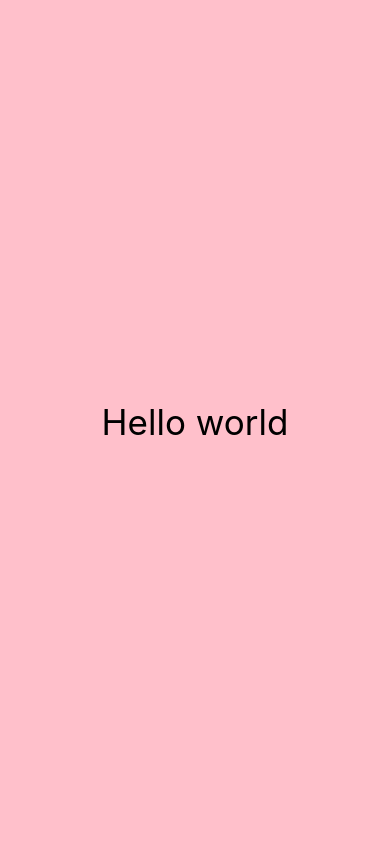
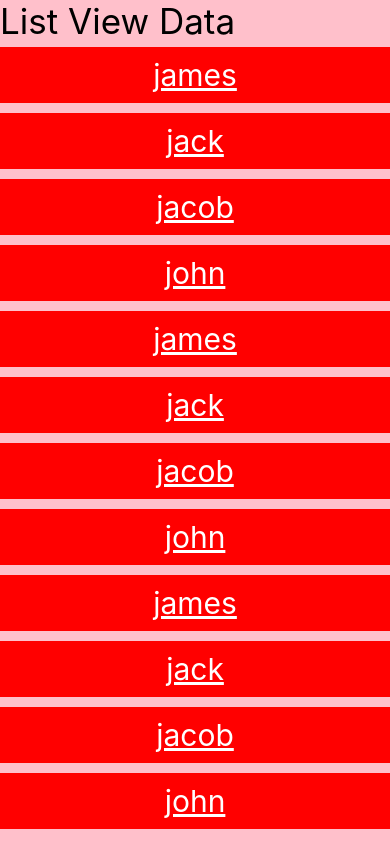
Before and after one commit to supolaris/ReactNative_Gelatin, a React Native app: screen / in a window 390 px wide. Built offline with nearby package versions, Linux system fonts and the light colour scheme.

Commit message:
update app.tsx
list view with scrollable and refresh control added

```diff
--- a/App.tsx
+++ b/App.tsx
@@ -1,10 +1,96 @@
-import {View, Text, StyleSheet} from "react-native";
+import { View, Text, StyleSheet, ScrollView, RefreshControl } from "react-native";
+import { useState } from "react";
 
 const App = () => {
-  return(
-    <View style={myStyle.container}>
-      <Text style ={myStyle.text}>Hello world</Text>
-    </View>
+
+
+  const [myList, setMyList] = useState(
+    [
+      {
+        id: '1',
+        name: 'james'
+      },
+      {
+        id: '2',
+        name: 'jack'
+      },
+      {
+        id: '3',
+        name: 'jacob'
+      },
+      {
+        id: '4',
+        name: 'john'
+      },
+      {
+        id: '5',
+        name: 'james'
+      },
+      {
+        id: '6',
+        name: 'jack'
+      },
+      {
+        id: '7',
+        name: 'jacob'
+      },
+      {
+        id: '8',
+        name: 'john'
+      },
+      {
+        id: '9',
+        name: 'james'
+      },
+      {
+        id: '10',
+        name: 'jack'
+      },
+      {
+        id: '11',
+        name: 'jacob'
+      },
+      {
+        id: '12',
+        name: 'john'
+      }
+
+    ]
+  )
+
+  const [refreshing, setRefreshing] = useState(false);
+
+  const onRefresh = () => {
+    setRefreshing(true);
+
+    setTimeout(() => {
+      setRefreshing(false);
+    }, 2000);
+  }
+
+  return (
+
+    <ScrollView
+      style={myStyle.container}
+      horizontal={false}
+
+      refreshControl={
+        <RefreshControl refreshing={refreshing} onRefresh={onRefresh} />
+    }
+    >
+      <Text style={myStyle.text}>List View Data</Text>
+      {
+        myList.map((item) => {
+          return (
+            <View key={item.id} style={myStyle.listView}>
+              <Text style={myStyle.listText}>{item.name}</Text>
+            </View>
+          )
+
+        })
+      }
+    </ScrollView>
+
   )
 }
 
@@ -13,13 +99,27 @@ export default App;
 const myStyle = StyleSheet.create({
   container: {
     flex: 1,
-    justifyContent: 'center',
-    alignItems: 'center',
-    backgroundColor: 'pink',
+    //justifyContent: 'center',
+    backgroundColor: '#ffc0cb',
 
   },
   text: {
-    color: 'balck',
+    color: '#000000',
     fontSize: 35,
+  },
+  listView: {
+    padding: 10,
+    backgroundColor: 'red',
+    marginVertical: 5,
+    width: '100%',
+    alignItems: 'center',
+
+  },
+  listText: {
+    color: '#ffffff',
+    fontSize: 30,
+    textDecorationLine: 'underline',
+
+
   }
 })
```
